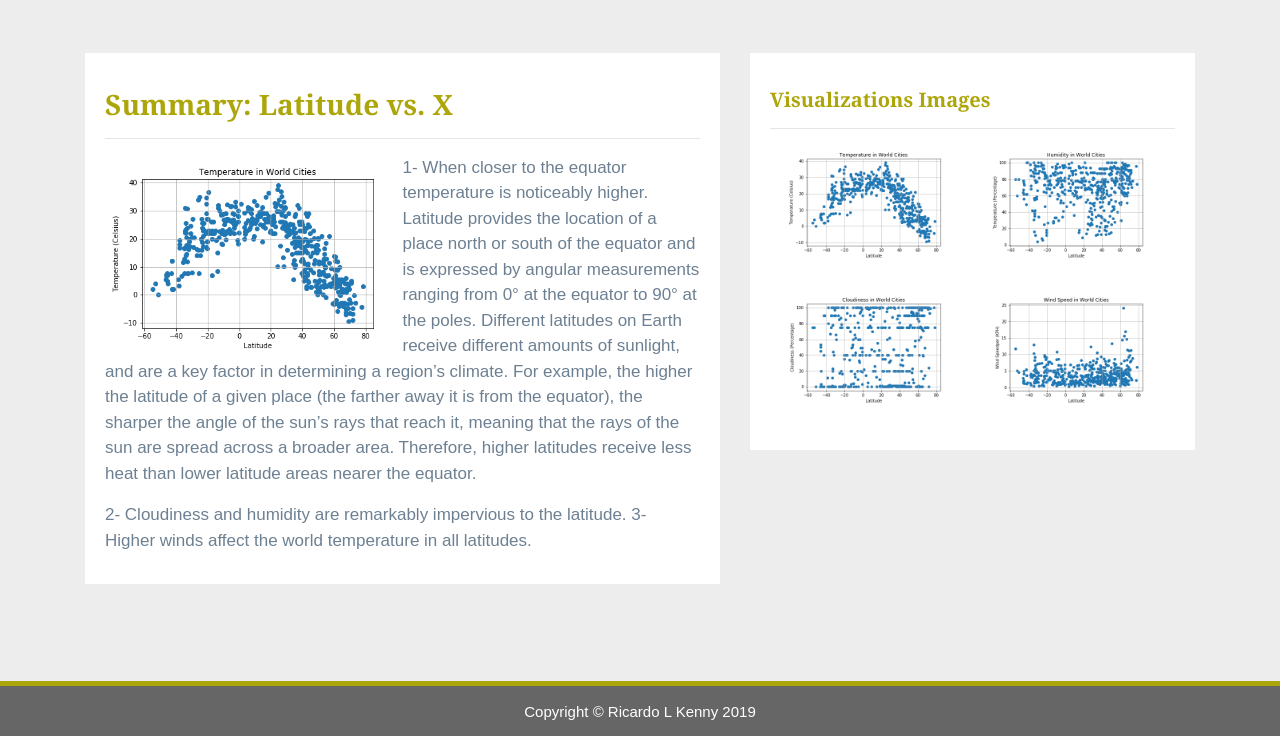
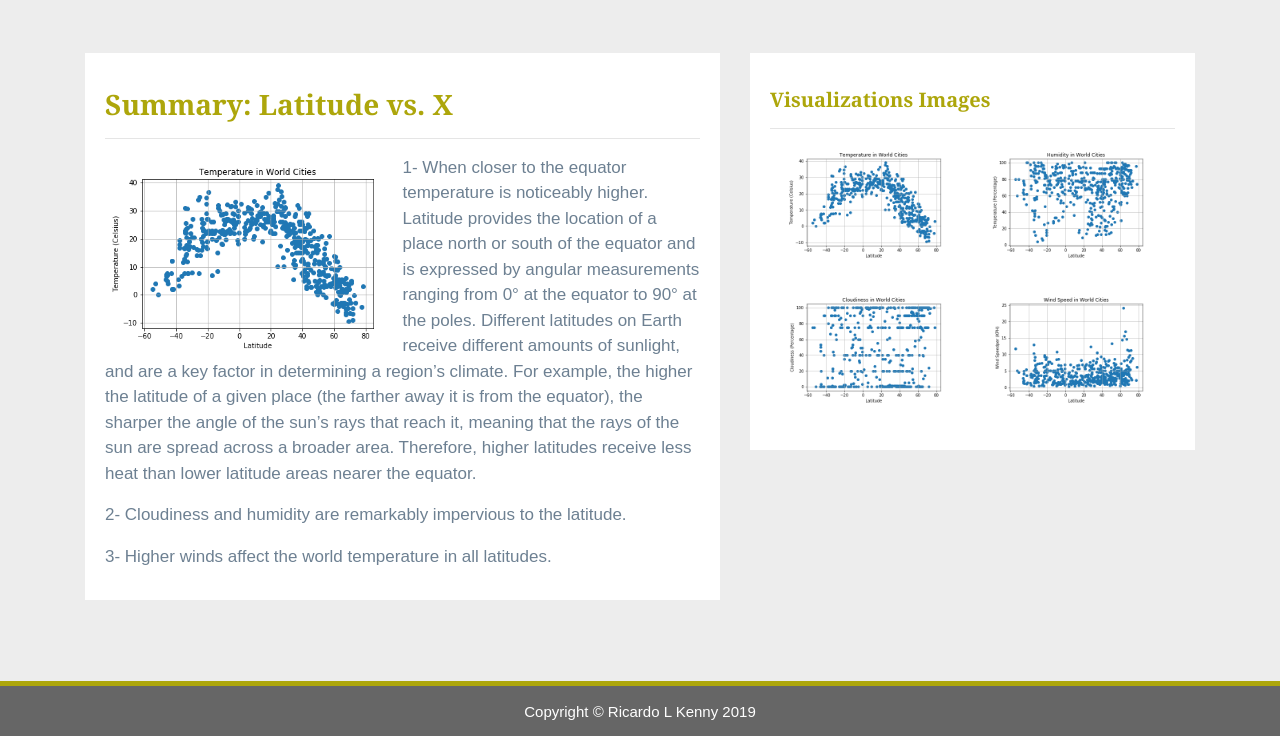
Before and after one commit to rlkennye/rlkennye.github.io, a plain HTML site: page Web-Visualization-Dashboard/index.html in a window 1280 px wide. Shown: the part 64-800 px from the top of the page. Drawn offline with nearby package versions, Linux system fonts and the light colour scheme.

Commit message:
Adds format to Summary box

```diff
--- a/Web-Visualization-Dashboard/index.html
+++ b/Web-Visualization-Dashboard/index.html
@@ -66,8 +66,8 @@
 			 is from the equator), the sharper the angle of the sun’s rays that reach it, meaning that the rays of the
 			 sun are spread across a broader area. Therefore, higher latitudes receive less heat than lower latitude areas
 			 nearer the equator.</p>
-		  <p>2- Cloudiness and humidity are remarkably impervious to the latitude.
-             3- Higher winds affect the world temperature in all latitudes.</p>
+		  <p>2- Cloudiness and humidity are remarkably impervious to the latitude.</p>
+          <p>3- Higher winds affect the world temperature in all latitudes.</p>
 
         </div>
       </div>
```
